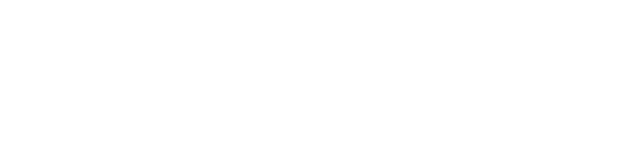
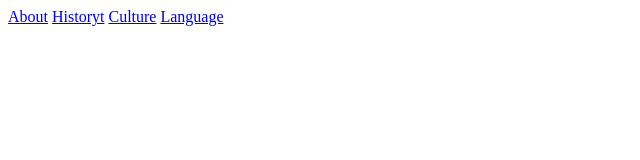
Before and after one commit to akashholam02/country, a plain HTML site: page index.html in a window 1280 px wide. Shown: the whole page, without its empty margins (0-640 px from the left). Drawn offline with Linux system fonts and the light colour scheme.

Commit message:
Navbar created

```diff
--- a/index.html
+++ b/index.html
@@ -6,6 +6,11 @@
         </title>
     </head>
     <body>
-
+       <div>
+        <a href="about.html">About</a>
+        <a href="history.html">Historyt</a>
+        <a href="culture.html">Culture</a>
+        <a href="language.html">Language</a>
+       </div>
     </body>
 </html>
```
